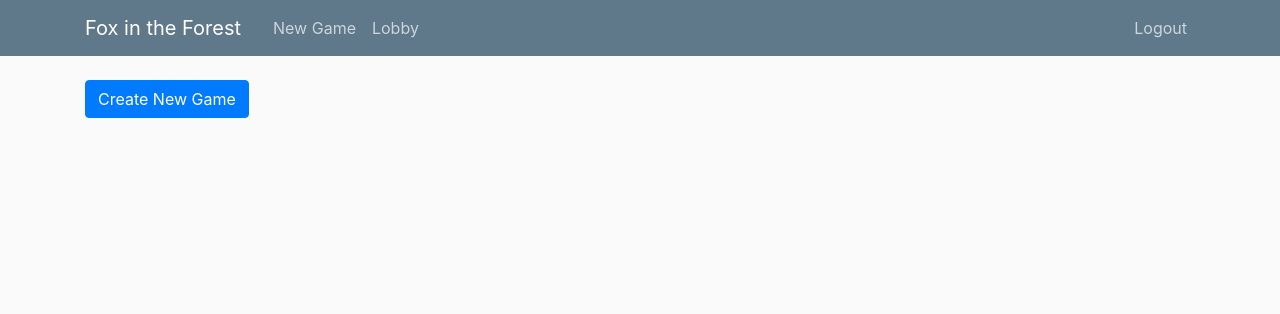
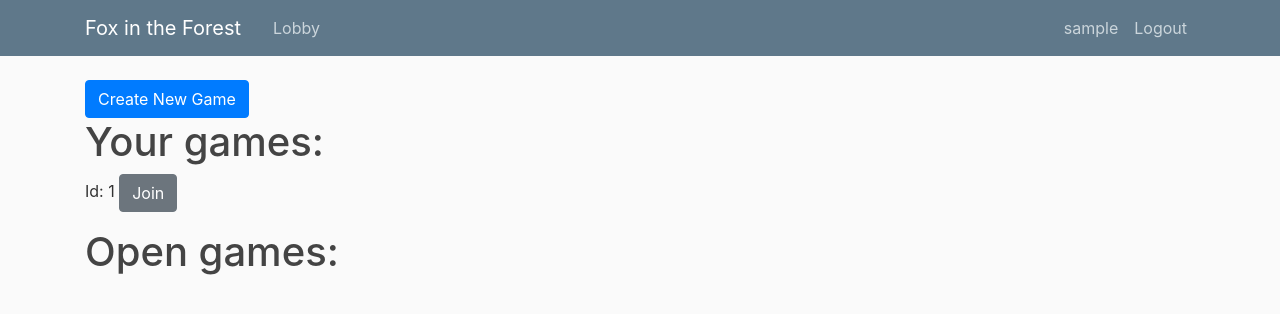
Before and after one commit to Oripy/foxintheforest, a Flask app: page /lobby in a window 1280 px wide. Shown: the top 314 px of the page. Run offline with Flask 2, Linux system fonts and the light colour scheme; a user stored in the database is signed in; tables that the repository leaves empty hold one stand-in row (values such as "Sample post"); some libraries are stand-ins or nearby versions.

Commit message:
two player mode working

```diff
--- a/foxy/models.py
+++ b/foxy/models.py
@@ -22,7 +22,7 @@ class Games(db.Model):
     first_player = db.relationship("User", foreign_keys=[first_player_id])
     second_player = db.relationship("User", foreign_keys=[second_player_id])
 
-    state = db.Column(db.String(1000), nullable=False)
+    state = db.Column(db.String(1000))
 
     def __repr__(self):
         return f"Games('{self.date_created}', '{self.first_player}', '{self.second_player}', )"
--- a/foxy/routes.py
+++ b/foxy/routes.py
@@ -1,30 +1,45 @@
-from flask import flash, render_template, url_for, request, jsonify, make_response, redirect
+from flask import flash, render_template, url_for, request, json, jsonify, make_response, redirect
 from foxy import app, db, bcrypt
 from foxy.forms import RegistrationForm, LoginForm
 from foxy.models import User, Games
 from flask_login import login_user, logout_user, current_user, login_required
-from uuid import uuid4
 import foxy.foxintheforest as foxintheforest
 import random
-
-games = {}
-
-def get_new_id():
-    while True:
-        new_id = uuid4()
-        if not new_id in games: break
-    return str(new_id)
 
 @app.route("/")
 @app.route("/home")
 def main():
     return render_template('home.html')
 
-@app.route("/new", methods=["POST"])
+@app.route("/new")
+@login_required
 def new():
-    req = request.get_json()
-    id = get_new_id()
-    games[id] = foxintheforest.new_game(id)
+    game = foxintheforest.new_game()
+    state = json.dumps(game)
+    game_db = Games(state=state, first_player_id=current_user.id)
+    db.session.add(game_db)
+    db.session.commit()
+    return redirect(url_for('game', id=game_db.id))
+
+@app.route("/game")
+@login_required
+def game():
+    id = request.args.get("id")
+    game = Games.query.filter_by(id=id).first()
+    if game == None:
+        flash(f'This game does not exists.', 'danger')
+        return redirect(url_for('lobby'))
+    if game.first_player_id == current_user.id:
+        return render_template('game.html', id=id, opponent=game.second_player.username if game.second_player != None else None)
+    elif game.second_player_id == current_user.id:
+        return render_template('game.html', id=id, opponent=game.first_player.username)
+    elif game.second_player_id == None:
+        game.second_player_id = current_user.id
+        db.session.commit()
+        return render_template('game.html', id=id, opponent=game.first_player.username)
+    else:
+        flash(f'You are not a player in this game.', 'danger')
+        return redirect(url_for('lobby'))
 
 @app.route("/register", methods=['GET', 'POST'])
 def register():
@@ -64,24 +79,51 @@ def logout():
 @app.route("/lobby")
 @login_required
 def lobby():
-    return render_template('lobby.html', games=games)
+    open_games = Games.query.filter(((Games.first_player_id==None)|(Games.second_player_id==None)))
+    own_games = Games.query.filter(((Games.first_player_id==current_user.id)|(Games.second_player_id==current_user.id)))
+    return render_template('lobby.html', open_games=open_games, own_games=own_games)
 
 @app.route("/play", methods=["POST"])
 @login_required
 def play():
     req = request.get_json()
     card_played = None
-    if req["play"] == "new_game":
-        id = get_new_id()
-        games[id] = foxintheforest.new_game(id)
-    elif req["player"] == 1:
-        id = req["id"]
-        card_played = random.choice(foxintheforest.list_allowed(games[id], 1))
-        games[id] = foxintheforest.play(games[id], (1, card_played))
-    elif req["play"][-1] in ["h", "s", "c"] and int(req["play"][:-1]):
-        id = req["id"]
-        card_played = foxintheforest.decode_card(req["play"])
-        print(card_played)
-        games[id] = foxintheforest.play(games[id], (0, card_played))
-    res = make_response(jsonify(games[id]), 200)
-    return res
+    game_id = req["id"]
+    player = req["player"]
+    game = Games.query.filter_by(id=game_id).first()
+    if game == None:
+        flash(f'This game does not exists.', 'danger')
+        return redirect(url_for('lobby'))
+    if (game.first_player_id == current_user.id or game.second_player_id == current_user.id) \
+        and (game.second_player_id != None):
+        state = json.loads(game.state)
+        if (game.first_player_id == current_user.id and state["current_player"] == 0) \
+           or (game.second_player_id == current_user.id and state["current_player"] == 1):
+            if req["play"][-1] in ["h", "s", "c"] and int(req["play"][:-1]):
+                card_played = foxintheforest.decode_card(req["play"])
+                state = foxintheforest.play(state, (player, card_played))
+                game.state = json.dumps(state)
+                db.session.commit()
+        return make_response(jsonify(foxintheforest.get_player_state(state, player)), 200)
+    else:
+        flash(f'You are not a player in this game.', 'danger')
+        return redirect(url_for('lobby'))
+
+@app.route("/state", methods=["POST"])
+@login_required
+def state():
+    req = request.get_json()
+    game_id = req["id"]
+    game = Games.query.filter_by(id=game_id).first()
+    if game == None:
+        flash(f'This game does not exists.', 'danger')
+        return redirect(url_for('lobby'))
+    if game.first_player_id == current_user.id:
+        state = json.loads(game.state)
+        return make_response(jsonify(foxintheforest.get_player_state(state, 0)), 200)
+    elif game.second_player_id == current_user.id:
+        state = json.loads(game.state)
+        return make_response(jsonify(foxintheforest.get_player_state(state, 1)), 200)
+    else:
+        flash(f'You are not a player in this game.', 'danger')
+        return redirect(url_for('lobby'))
--- a/foxy/static/main.css
+++ b/foxy/static/main.css
@@ -226,3 +226,16 @@ a.article-title:hover {
 	transform: rotate(10deg);
 	margin: -8px;
 }
+
+.gameinfo
+{
+	text-align: center;
+}
+
+.select
+{
+	border-radius: 5px;
+	background: rgb(38, 173, 33);
+	padding-left: 5px;
+	padding-right: 5px;
+}
--- a/foxy/static/script.js
+++ b/foxy/static/script.js
@@ -1,11 +1,35 @@
-let game_id = undefined;
+const urlParams = new URLSearchParams(window.location.search);
+
+let game_id = urlParams.get('id');
 let prev_hand = [];
+setTimeout(refresh, 1000);
 
-document.getElementById("new").addEventListener("click", event => {
-  fetch(`/play`, {
+// document.getElementById("new").addEventListener("click", event => {
+//   fetch(`/play`, {
+//     method: "POST",
+//     credentials: "include",
+//     body: JSON.stringify({play: "new_game"}),
+//     cache: "no-cache",
+//     headers: new Headers({
+//       "content-type": "application/json"
+//     })
+//   }).then((response) => {
+//     if (response.status !== 200) {
+//       console.log(`Looks like there was a problem. Status code: ${response.status}`);
+//       return;
+//     }
+//     response.json().then((res) => {
+//       game_id = res.id;
+//       updateState(res);
+//     });
+//   });
+// });
+
+function refresh() {
+  fetch(`/state`, {
     method: "POST",
     credentials: "include",
-    body: JSON.stringify({play: "new_game"}),
+    body: JSON.stringify({id: game_id}),
     cache: "no-cache",
     headers: new Headers({
       "content-type": "application/json"
@@ -16,13 +40,15 @@ document.getElementById("new").addEventListener("click", event => {
       return;
     }
     response.json().then((res) => {
-      game_id = res.id;
       updateState(res);
+      setTimeout(refresh, 1000);
     });
   });
-});
+}
 
 function updateState(state) {
+  console.log(state);
+  player = parseInt(state.player)
   if (state.plays.length > 0) {
     card_played = state.plays[state.plays.length-1][1];
   } else {
@@ -37,7 +63,7 @@ function updateState(state) {
   while (opponenthand.firstChild) {
     opponenthand.removeChild(opponenthand.firstChild);
   }
-  for (let i = 0; i < state.hands[1].length; i++) {
+  for (let i = 0; i < state.hands[1 - player]; i++) {
     let card = document.createElement("div");
     card.innerHTML = cardHTML("empty");
     card.className = "playingcard back";
@@ -59,11 +85,11 @@ function updateState(state) {
   }
 
   let ot = document.getElementById("ot");
-  if (state.trick[1] != null) {
-    ot.innerHTML = cardHTML(state.trick[1]);
+  if (state.trick[1 - player] != null) {
+    ot.innerHTML = cardHTML(state.trick[1 - player]);
     ot.className = "playingcard";
-    ot.classList.add(suitHTML[state.trick[1][1]][1]);
-    if ((state.trick[1][0] == card_played[0]) && (state.trick[1][1] == card_played[1])) {
+    ot.classList.add(suitHTML[state.trick[1 - player][1]][1]);
+    if ((state.trick[1 - player][0] == card_played[0]) && (state.trick[1 - player][1] == card_played[1])) {
       ot.classList.add("highlight");
     }
   } else {
@@ -72,11 +98,11 @@ function updateState(state) {
   }
 
   let pt = document.getElementById("pt");
-  if (state.trick[0] != null) {
-    pt.innerHTML = cardHTML(state.trick[0]);
+  if (state.trick[player] != null) {
+    pt.innerHTML = cardHTML(state.trick[player]);
     pt.className = "playingcard";
-    pt.classList.add(suitHTML[state.trick[0][1]][1]);
-    if ((state.trick[0][0] == card_played[0]) && (state.trick[0][1] == card_played[1])) {
+    pt.classList.add(suitHTML[state.trick[player][1]][1]);
+    if ((state.trick[player][0] == card_played[0]) && (state.trick[player][1] == card_played[1])) {
       pt.classList.add("highlight");
     }
   } else {
@@ -85,12 +111,12 @@ function updateState(state) {
   }
 
   let pscore = document.getElementById("playerscore");
-  pscore.innerHTML = Math.floor(state.discards[0].length/2);
+  pscore.innerHTML = Math.floor(state.discards[player].length/2);
   let oscore = document.getElementById("opponentscore");
-  oscore.innerHTML = Math.floor(state.discards[1].length/2);
+  oscore.innerHTML = Math.floor(state.discards[1 - player].length/2);
 
   let plasttrick = document.getElementById("plasttrick");
-  let pdiscardlength = state.discards[0].length;
+  let pdiscardlength = state.discards[player].length;
   while (plasttrick.firstChild) {
     plasttrick.removeChild(plasttrick.firstChild);
   }
@@ -98,7 +124,7 @@ function updateState(state) {
   if (pdiscardlength >= 2) {
     let show_last_trick = false;
     for (let i = 0; i < 2; i++) {
-      cardvalue = state.discards[0][pdiscardlength-2+i];
+      cardvalue = state.discards[player][pdiscardlength-2+i];
       if ((((cardvalue[0] == card_played[0]) && (cardvalue[1] == card_played[1])) || ((cardvalue[0] == prev_card_played[0]) && (cardvalue[1] == prev_card_played[1])))) {
         show_last_trick = true;
       }
@@ -106,7 +132,7 @@ function updateState(state) {
     if (show_last_trick) {
       for (let i = 0; i < 2; i++) {
         let card = document.createElement("div");
-        cardvalue = state.discards[0][pdiscardlength-2+i];
+        cardvalue = state.discards[player][pdiscardlength-2+i];
         card.innerHTML = cardHTML(cardvalue);
         card.className = "playingcard";
         card.classList.add(suitHTML[cardvalue[1]][1]);
@@ -119,14 +145,14 @@ function updateState(state) {
   }
 
   let olasttrick = document.getElementById("olasttrick");
-  let odiscardlength = state.discards[1].length;
+  let odiscardlength = state.discards[1 - player].length;
   while (olasttrick.firstChild) {
     olasttrick.removeChild(olasttrick.firstChild);
   }
   if (odiscardlength >= 2) {
     let show_last_trick = false;
     for (let i = 0; i < 2; i++) {
-      cardvalue = state.discards[1][odiscardlength-2+i];
+      cardvalue = state.discards[1 - player][odiscardlength-2+i];
       if (((cardvalue[0] == card_played[0]) && (cardvalue[1] == card_played[1])) || ((cardvalue[0] == prev_card_played[0]) && (cardvalue[1] == prev_card_played[1]))) {
         show_last_trick = true;
       }
@@ -134,7 +160,7 @@ function updateState(state) {
     if (show_last_trick) {
       for (let i = 0; i < 2; i++) {
         let card = document.createElement("div");
-        cardvalue = state.discards[1][odiscardlength-2+i];
+        cardvalue = state.discards[1 - player][odiscardlength-2+i];
         card.innerHTML = cardHTML(cardvalue);
         card.className = "playingcard";
         card.classList.add(suitHTML[cardvalue[1]][1]);
@@ -150,7 +176,7 @@ function updateState(state) {
   while (playerhand.firstChild) {
     playerhand.removeChild(playerhand.firstChild);
   }
-  let hand = state.hands[0].sort((a, b) => {
+  let hand = state.hands[player].sort((a, b) => {
 		if (a[1] > b[1]) {
 			return -1;
 		} else if (a[1] < b[1]) {
@@ -178,12 +204,13 @@ function updateState(state) {
     }
     card.id = hand[i][0] + hand[i][1];
     playerhand.appendChild(card);
+    if (state.current_player == player) {
       card.addEventListener("click", event => {
         let card_id = event.target.id;
         fetch(`/play`, {
           method: "POST",
           credentials: "include",
-        body: JSON.stringify({id: game_id, play: card_id, player: 0}),
+          body: JSON.stringify({id: game_id, play: card_id, player: player}),
           cache: "no-cache",
           headers: new Headers({
             "content-type": "application/json"
@@ -194,32 +221,45 @@ function updateState(state) {
             return;
           }
           response.json().then((res) => {
+            console.log(res);
             updateState(res);
           });
         });
       });
     }
+  }
+
+  let playername = document.getElementById("playername");
+  let opponentname = document.getElementById("opponentname");
+  if (state.current_player == player) {
+    playername.classList.add("select")
+    opponentname.classList.remove("select")
+  } else {
+    playername.classList.remove("select")
+    opponentname.classList.add("select")
+  }
+
   prev_hand = hand;
-  if (state.current_player == 1) {
-    setTimeout(() => {fetch(`/play`, {
-        method: "POST",
-        credentials: "include",
-        body: JSON.stringify({id:game_id, play: null, player: 1}),
-        cache: "no-cache",
-        headers: new Headers({
-          "content-type": "application/json"
-        })
-      }).then((response) => {
-        if (response.status !== 200) {
-          console.log(`Looks like there was a problem. Status code: ${response.status}`);
-          return;
-        }
-        response.json().then((res) => {
-          updateState(res);
-        });
-      });
-    }, 1000);
-  }
+  // if (state.current_player == 1) {
+  //   setTimeout(() => {fetch(`/play`, {
+  //       method: "POST",
+  //       credentials: "include",
+  //       body: JSON.stringify({id:game_id, play: null, player: 1}),
+  //       cache: "no-cache",
+  //       headers: new Headers({
+  //         "content-type": "application/json"
+  //       })
+  //     }).then((response) => {
+  //       if (response.status !== 200) {
+  //         console.log(`Looks like there was a problem. Status code: ${response.status}`);
+  //         return;
+  //       }
+  //       response.json().then((res) => {
+  //         updateState(res);
+  //       });
+  //     });
+  //   }, 1000);
+  // }
 }
 
 const suitHTML = {'h': ['&hearts;', 'red'],
--- a/foxy/templates/layout.html
+++ b/foxy/templates/layout.html
@@ -9,8 +9,6 @@
     <link rel="stylesheet" href="https://maxcdn.bootstrapcdn.com/bootstrap/4.0.0/css/bootstrap.min.css" integrity="sha384-Gn5384xqQ1aoWXA+058RXPxPg6fy4IWvTNh0E263XmFcJlSAwiGgFAW/dAiS6JXm" crossorigin="anonymous">
 
     <link rel="stylesheet" type="text/css" href="{{ url_for('static', filename='main.css') }}">
-
-    <script defer type="text/javascript" src="{{ url_for('static', filename='script.js') }}"></script>
 
     <title>Fox in the Forest</title>
 </head>
@@ -24,12 +22,12 @@
           </button>
           <div class="collapse navbar-collapse" id="navbarToggle">
             <div class="navbar-nav mr-auto">
-              <a class="nav-item nav-link" id="new" href="#">New Game</a>
               <a class="nav-item nav-link" href="{{ url_for('lobby') }}">Lobby</a>
             </div>
             <!-- Navbar Right Side -->
             <div class="navbar-nav">
               {% if current_user.is_authenticated %}
+                <a class="nav-item nav-link" href="#">{{ current_user.username }}</a>
                 <a class="nav-item nav-link" href="{{ url_for('logout') }}">Logout</a>
               {% else %}
                 <a class="nav-item nav-link" href="{{ url_for('login') }}">Login</a>
--- a/foxy/templates/lobby.html
+++ b/foxy/templates/lobby.html
@@ -1,10 +1,13 @@
 {% extends 'layout.html' %}
 
 {% block content %}
-<a class="btn btn-primary" href="" role="button">Create New Game</a>
-{% for game in games %}
-    <p>Id: {{ game }}</p>
-    <a class="btn btn-secondary" href="" role="button">Join</a>
+<a class="btn btn-primary" href="{{ url_for('new') }}" role="button">Create New Game</a>
+<h1>Your games:</h1>
+{% for game in own_games %}
+    <p>Id: {{ game.id }} <a class="btn btn-secondary" href="{{ url_for('game', id=game.id) }}" role="button">Join</a></p>
 {% endfor %}
-
+<h1>Open games:</h1>
+{% for game in open_games %}
+    <p>Id: {{ game.id }} <a class="btn btn-secondary" href="{{ url_for('game', id=game.id) }}" role="button">Join</a></p>
+{% endfor %}
 {% endblock %}
```
Also changed, not shown: foxy/foxintheforest.py (+31 -14 lines), foxy/templates/game.html (+10 -2 lines), 1 other file. Lines whose indentation alone changed are shown as unchanged.
